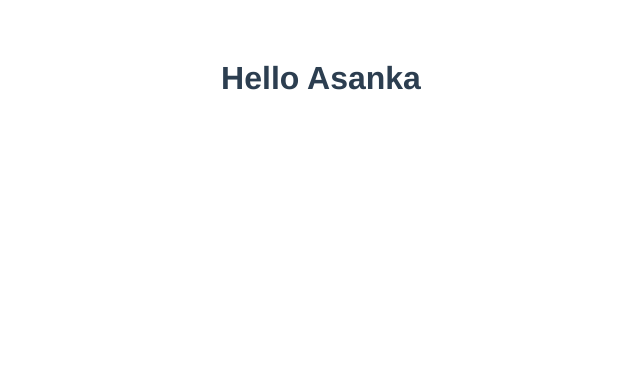
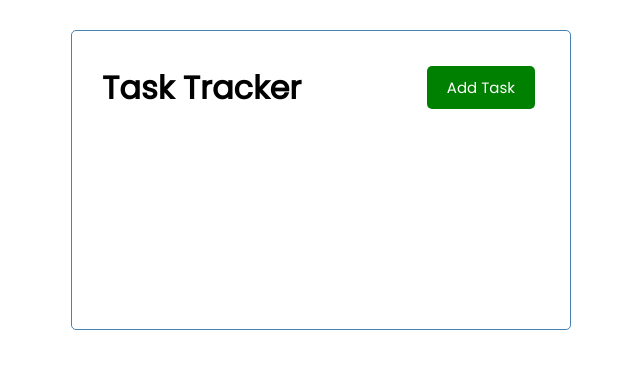
Before and after one commit to asankalk/vue-js-task-tracker, a Vue app: page / in a window 1280 px wide. Shown: the top 368 px of the page, without its empty margins (319-959 px from the left). Built offline with nearby package versions, Linux system fonts and the light colour scheme.

Commit message:
added header and button

```diff
--- a/src/App.vue
+++ b/src/App.vue
@@ -1,24 +1,60 @@
 <template>
-  <h1>Hello Asanka</h1>
+<div class="container">
+  <Header1 title="Task Tracker"/>
+</div>
 </template>
 
 <script>
+import Header1 from './components/Header.vue'
 
 export default {
   name: 'App',
   components: {
-
-  }
+    Header1
+}
 }
 </script>
 
 <style>
-#app {
-  font-family: Avenir, Helvetica, Arial, sans-serif;
-  -webkit-font-smoothing: antialiased;
-  -moz-osx-font-smoothing: grayscale;
-  text-align: center;
-  color: #2c3e50;
-  margin-top: 60px;
-}
+  @import url('https://fonts.googleapis.com/css2?family=Poppins:wght@300;400&display=swap');
+  * {
+    box-sizing: border-box;
+    margin: 0;
+    padding: 0;
+  }
+  body {
+    font-family: 'Poppins', sans-serif;
+  }
+  .container {
+    max-width: 500px;
+    margin: 30px auto;
+    overflow: auto;
+    min-height: 300px;
+    border: 1px solid steelblue;
+    padding: 30px;
+    border-radius: 5px;
+  }
+  .btn {
+    display: inline-block;
+    background: #000;
+    color: #fff;
+    border: none;
+    padding: 10px 20px;
+    margin: 5px;
+    border-radius: 5px;
+    cursor: pointer;
+    text-decoration: none;
+    font-size: 15px;
+    font-family: inherit;
+  }
+  .btn:focus {
+    outline: none;
+  }
+  .btn:active {
+    transform: scale(0.98);
+  }
+  .btn-block {
+    display: block;
+    width: 100%;
+  }
 </style>
--- /dev/null
+++ b/src/components/Button.vue
@@ -0,0 +1,18 @@
+<template>
+    <button @click="onClick()" :style="{background: color}" class="btn">{{text}}</button>
+</template>
+
+<script>
+    export default {
+        name: 'Button',
+        props:{
+            text: String,
+            color: String,
+        },
+        methods:{
+            onclick(){
+                console.log("Add Task")
+            }
+        }
+    }
+</script>
--- /dev/null
+++ b/src/components/Header.vue
@@ -0,0 +1,31 @@
+<template>
+    <header>
+        <h1>Task Tracker</h1>
+        <Button text="Add Task" color="green" />
+    </header>
+</template>
+
+
+
+<script>
+import Button from './Button'
+
+    export default{
+        name: "Header",
+        props: {
+            title: String,
+        },
+        components:{
+            Button
+        }
+    }
+</script>
+
+<style scoped>
+    header{
+        display: flex;
+        justify-content: space-between;
+        align-items: center;
+        margin-bottom: 20px;
+    }
+</style>
```
